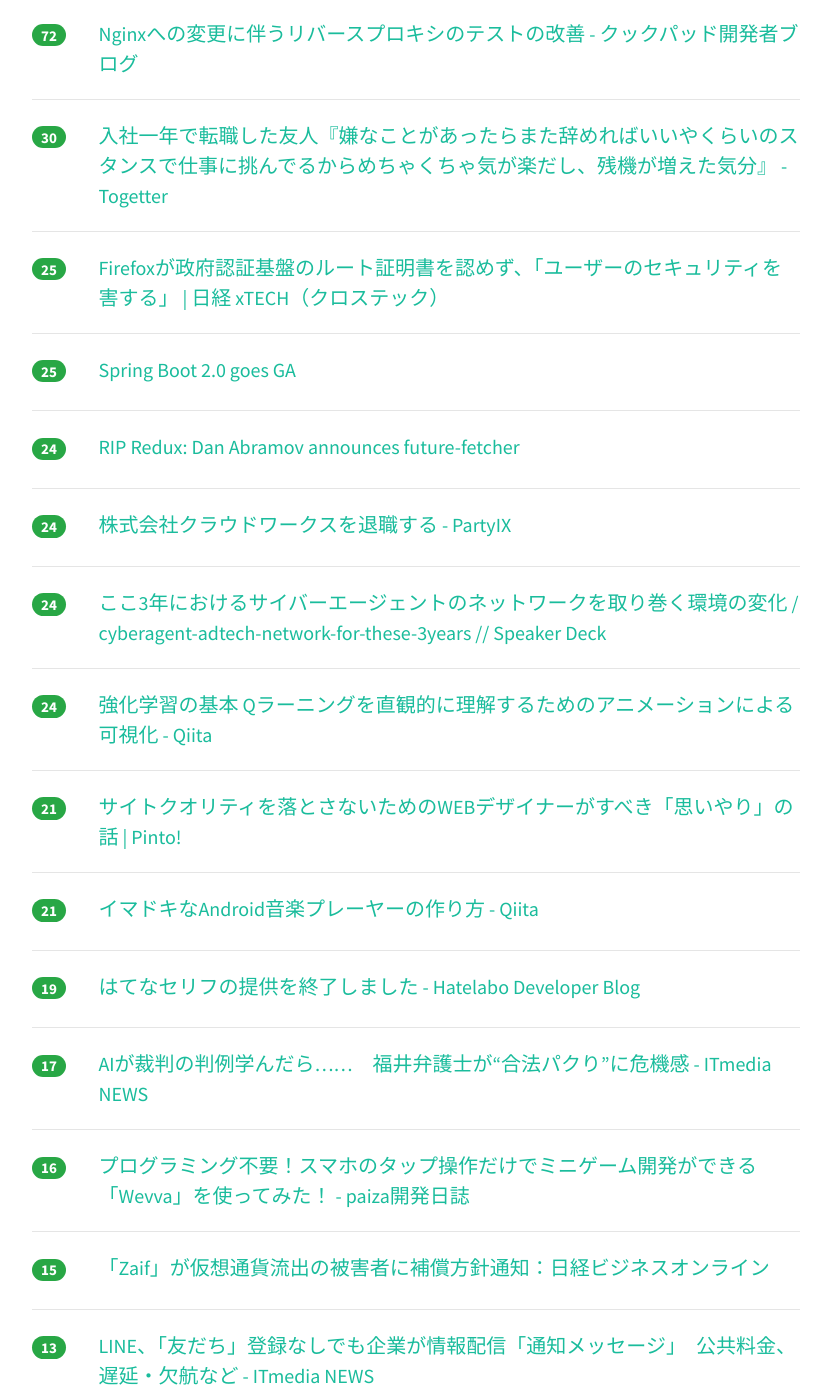
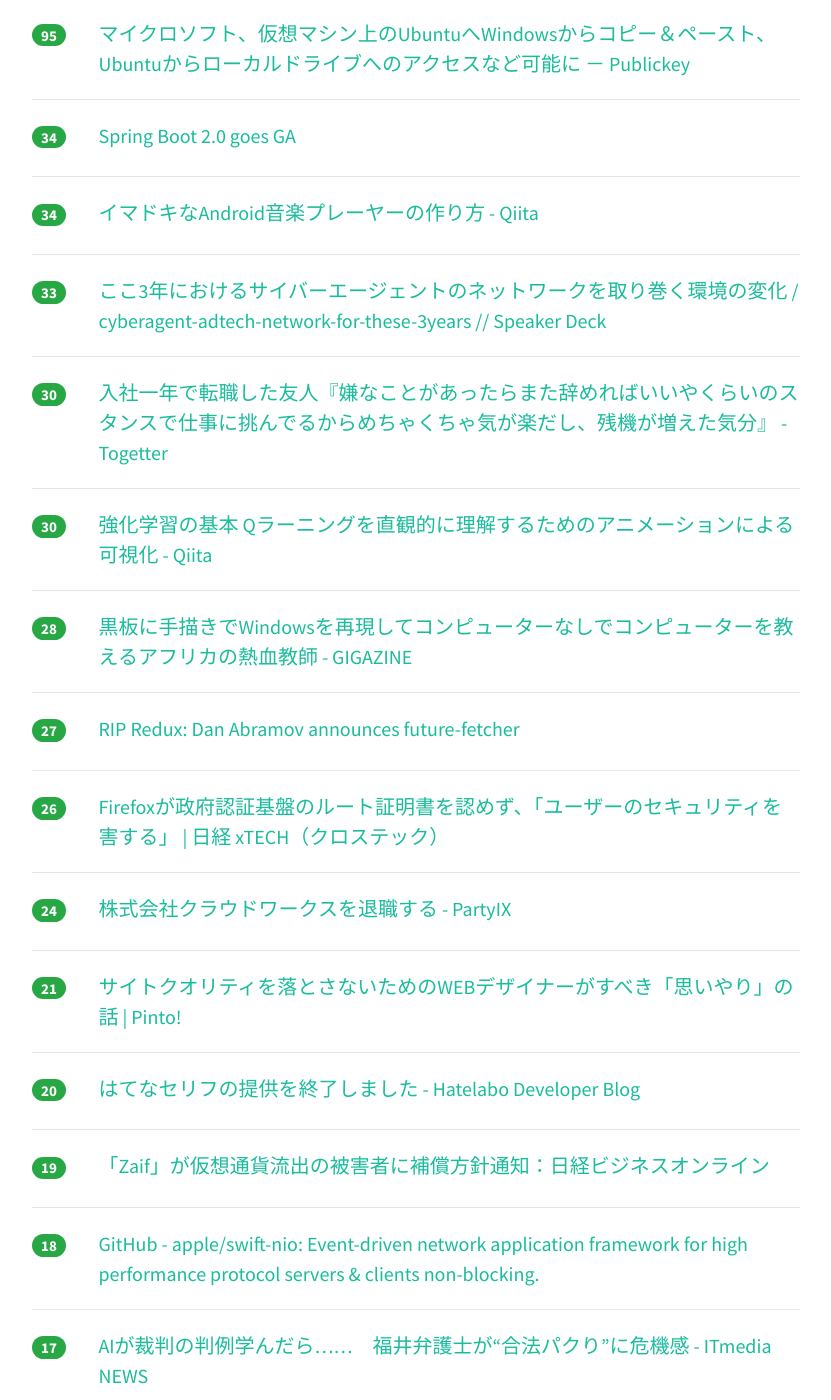
Before and after one commit to yatta47/hatena-matome-site, a Jekyll site: the page built from _posts/2018-03-02-hatena.md, in a window 1280 px wide and 1400 px high, scrolled down 556 px. Shown: the whole window, without its empty margins (224-1055 px from the left). Built offline with Jekyll 4.4.1, drawn with Linux system fonts in a browser that asks for light colours; nearby versions of some CDN libraries; some of the changed text lies outside the part shown.

Commit message:
Updated 2018-03-02

```diff
--- a/_posts/2018-03-02-hatena.md
+++ b/_posts/2018-03-02-hatena.md
@@ -1,24 +1,39 @@
 ---
 layout: post
 title:  "2018-03-02 はてぶIT"
-date:   2018-03-02 10:02:52
+date:   2018-03-02 11:02:40
 tags: [it-hotentry]
 ---
-18 件のデータあり
+24 件のデータあり
 
 <hr><div class="row">
-<div class="col-1"><span class="badge badge-pill badge-success h2">111</span></div>
+<div class="col-1"><span class="badge badge-pill badge-success h2">126</span></div>
 <div class="col-11"><a href='https://note.mu/mizchi/n/n53d0b34b25ac' target='_blank'>Flutter感想｜mizchi｜note</a></div>
 </div>
 <hr>
 <div class="row">
-<div class="col-1"><span class="badge badge-pill badge-success h2">86</span></div>
+<div class="col-1"><span class="badge badge-pill badge-success h2">104</span></div>
+<div class="col-11"><a href='http://techlife.cookpad.com/entry/2018/03/02/000000' target='_blank'>Nginxへの変更に伴うリバースプロキシのテストの改善 - クックパッド開発者ブログ</a></div>
+</div>
+<hr>
+<div class="row">
+<div class="col-1"><span class="badge badge-pill badge-success h2">95</span></div>
 <div class="col-11"><a href='http://www.publickey1.jp/blog/18/ubuntuwindowsubuntu.html' target='_blank'>マイクロソフト、仮想マシン上のUbuntuへWindowsからコピー＆ペースト、Ubuntuからローカルドライブへのアクセスなど可能に － Publickey</a></div>
 </div>
 <hr>
 <div class="row">
-<div class="col-1"><span class="badge badge-pill badge-success h2">72</span></div>
-<div class="col-11"><a href='http://techlife.cookpad.com/entry/2018/03/02/000000' target='_blank'>Nginxへの変更に伴うリバースプロキシのテストの改善 - クックパッド開発者ブログ</a></div>
+<div class="col-1"><span class="badge badge-pill badge-success h2">34</span></div>
+<div class="col-11"><a href='https://spring.io/blog/2018/03/01/spring-boot-2-0-goes-ga' target='_blank'>Spring Boot 2.0 goes GA</a></div>
+</div>
+<hr>
+<div class="row">
+<div class="col-1"><span class="badge badge-pill badge-success h2">34</span></div>
+<div class="col-11"><a href='https://qiita.com/siy1121/items/f01167186a6677c22435' target='_blank'>イマドキなAndroid音楽プレーヤーの作り方 - Qiita</a></div>
+</div>
+<hr>
+<div class="row">
+<div class="col-1"><span class="badge badge-pill badge-success h2">33</span></div>
+<div class="col-11"><a href='https://speakerdeck.com/komeiy/cyberagent-adtech-network-for-these-3years' target='_blank'>ここ3年におけるサイバーエージェントのネットワークを取り巻く環境の変化 / cyberagent-adtech-network-for-these-3years // Speaker Deck</a></div>
 </div>
 <hr>
 <div class="row">
@@ -27,18 +42,23 @@ tags: [it-hotentry]
 </div>
 <hr>
 <div class="row">
-<div class="col-1"><span class="badge badge-pill badge-success h2">25</span></div>
-<div class="col-11"><a href='http://tech.nikkeibp.co.jp/atcl/nxt/news/18/00296/' target='_blank'>Firefoxが政府認証基盤のルート証明書を認めず、「ユーザーのセキュリティを害する」 | 日経 xTECH（クロステック）</a></div>
+<div class="col-1"><span class="badge badge-pill badge-success h2">30</span></div>
+<div class="col-11"><a href='https://qiita.com/tomboyboy/items/fd12a82f0bbe79365438' target='_blank'>強化学習の基本 Qラーニングを直観的に理解するためのアニメーションによる可視化 - Qiita</a></div>
 </div>
 <hr>
 <div class="row">
-<div class="col-1"><span class="badge badge-pill badge-success h2">25</span></div>
-<div class="col-11"><a href='https://spring.io/blog/2018/03/01/spring-boot-2-0-goes-ga' target='_blank'>Spring Boot 2.0 goes GA</a></div>
+<div class="col-1"><span class="badge badge-pill badge-success h2">28</span></div>
+<div class="col-11"><a href='https://gigazine.net/news/20180301-windows-on-blackboard/' target='_blank'>黒板に手描きでWindowsを再現してコンピューターなしでコンピューターを教えるアフリカの熱血教師 - GIGAZINE</a></div>
 </div>
 <hr>
 <div class="row">
-<div class="col-1"><span class="badge badge-pill badge-success h2">24</span></div>
+<div class="col-1"><span class="badge badge-pill badge-success h2">27</span></div>
 <div class="col-11"><a href='https://react-etc.net/entry/rip-redux-dan-abramov-announces-future-fetcher' target='_blank'>RIP Redux: Dan Abramov announces future-fetcher</a></div>
+</div>
+<hr>
+<div class="row">
+<div class="col-1"><span class="badge badge-pill badge-success h2">26</span></div>
+<div class="col-11"><a href='http://tech.nikkeibp.co.jp/atcl/nxt/news/18/00296/' target='_blank'>Firefoxが政府認証基盤のルート証明書を認めず、「ユーザーのセキュリティを害する」 | 日経 xTECH（クロステック）</a></div>
 </div>
 <hr>
 <div class="row">
@@ -47,33 +67,33 @@ tags: [it-hotentry]
 </div>
 <hr>
 <div class="row">
-<div class="col-1"><span class="badge badge-pill badge-success h2">24</span></div>
-<div class="col-11"><a href='https://speakerdeck.com/komeiy/cyberagent-adtech-network-for-these-3years' target='_blank'>ここ3年におけるサイバーエージェントのネットワークを取り巻く環境の変化 / cyberagent-adtech-network-for-these-3years // Speaker Deck</a></div>
-</div>
-<hr>
-<div class="row">
-<div class="col-1"><span class="badge badge-pill badge-success h2">24</span></div>
-<div class="col-11"><a href='https://qiita.com/tomboyboy/items/fd12a82f0bbe79365438' target='_blank'>強化学習の基本 Qラーニングを直観的に理解するためのアニメーションによる可視化 - Qiita</a></div>
-</div>
-<hr>
-<div class="row">
 <div class="col-1"><span class="badge badge-pill badge-success h2">21</span></div>
 <div class="col-11"><a href='https://service.plan-b.co.jp/blog/creative/9935/' target='_blank'>サイトクオリティを落とさないためのWEBデザイナーがすべき「思いやり」の話 | Pinto!</a></div>
 </div>
 <hr>
 <div class="row">
-<div class="col-1"><span class="badge badge-pill badge-success h2">21</span></div>
-<div class="col-11"><a href='https://qiita.com/siy1121/items/f01167186a6677c22435' target='_blank'>イマドキなAndroid音楽プレーヤーの作り方 - Qiita</a></div>
+<div class="col-1"><span class="badge badge-pill badge-success h2">20</span></div>
+<div class="col-11"><a href='http://labo.hatenastaff.com/entry/serif-closed' target='_blank'>はてなセリフの提供を終了しました - Hatelabo Developer Blog</a></div>
 </div>
 <hr>
 <div class="row">
 <div class="col-1"><span class="badge badge-pill badge-success h2">19</span></div>
-<div class="col-11"><a href='http://labo.hatenastaff.com/entry/serif-closed' target='_blank'>はてなセリフの提供を終了しました - Hatelabo Developer Blog</a></div>
+<div class="col-11"><a href='http://business.nikkeibp.co.jp/atcl/report/15/110879/030100787/' target='_blank'>「Zaif」が仮想通貨流出の被害者に補償方針通知：日経ビジネスオンライン</a></div>
+</div>
+<hr>
+<div class="row">
+<div class="col-1"><span class="badge badge-pill badge-success h2">18</span></div>
+<div class="col-11"><a href='https://github.com/apple/swift-nio' target='_blank'>GitHub - apple/swift-nio: Event-driven network application framework for high performance protocol servers & clients non-blocking.</a></div>
 </div>
 <hr>
 <div class="row">
 <div class="col-1"><span class="badge badge-pill badge-success h2">17</span></div>
 <div class="col-11"><a href='http://www.itmedia.co.jp/news/articles/1803/01/news095.html' target='_blank'>AIが裁判の判例学んだら……　福井弁護士が“合法パクり”に危機感 - ITmedia NEWS</a></div>
+</div>
+<hr>
+<div class="row">
+<div class="col-1"><span class="badge badge-pill badge-success h2">17</span></div>
+<div class="col-11"><a href='http://www.itmedia.co.jp/news/articles/1803/01/news142.html' target='_blank'>LINE、「友だち」登録なしでも企業が情報配信「通知メッセージ」　公共料金、遅延・欠航など - ITmedia NEWS</a></div>
 </div>
 <hr>
 <div class="row">
@@ -83,16 +103,26 @@ tags: [it-hotentry]
 <hr>
 <div class="row">
 <div class="col-1"><span class="badge badge-pill badge-success h2">15</span></div>
-<div class="col-11"><a href='http://business.nikkeibp.co.jp/atcl/report/15/110879/030100787/' target='_blank'>「Zaif」が仮想通貨流出の被害者に補償方針通知：日経ビジネスオンライン</a></div>
+<div class="col-11"><a href='https://japan.cnet.com/article/35115483/' target='_blank'>LINE、「友だち」登録なしで電気料金や宅配時間をプッシュ通知へ - CNET Japan</a></div>
+</div>
+<hr>
+<div class="row">
+<div class="col-1"><span class="badge badge-pill badge-success h2">15</span></div>
+<div class="col-11"><a href='http://www.itmedia.co.jp/news/articles/1803/02/news058.html' target='_blank'>Dropbox、Googleとの提携で「G Suite」を年内統合へ - ITmedia NEWS</a></div>
+</div>
+<hr>
+<div class="row">
+<div class="col-1"><span class="badge badge-pill badge-success h2">15</span></div>
+<div class="col-11"><a href='https://ferret-plus.com/9676' target='_blank'>簡単すぎてびっくり！CSSグリッドをレスポンシブデザインに活用するための詳細手順を紹介｜ferret [フェレット]</a></div>
 </div>
 <hr>
 <div class="row">
 <div class="col-1"><span class="badge badge-pill badge-success h2">13</span></div>
-<div class="col-11"><a href='http://www.itmedia.co.jp/news/articles/1803/01/news142.html' target='_blank'>LINE、「友だち」登録なしでも企業が情報配信「通知メッセージ」　公共料金、遅延・欠航など - ITmedia NEWS</a></div>
+<div class="col-11"><a href='http://panora.tokyo/54578/' target='_blank'>「マジ魔笛」と話す女子高生バッハなど、多数の新人が生まれた「第1回 VTuberハッカソン」詳細レポ – PANORA</a></div>
 </div>
 <hr>
 <div class="row">
-<div class="col-1"><span class="badge badge-pill badge-success h2">8</span></div>
-<div class="col-11"><a href='https://japan.cnet.com/article/35115483/' target='_blank'>LINE、「友だち」登録なしで電気料金や宅配時間をプッシュ通知へ - CNET Japan</a></div>
+<div class="col-1"><span class="badge badge-pill badge-success h2">10</span></div>
+<div class="col-11"><a href='http://www.itmedia.co.jp/news/articles/1803/02/news052.html' target='_blank'>Twitter、「会話の健全性」を測る指標を公募　悪用への迅速で公正な対処を目指し - ITmedia NEWS</a></div>
 </div>
 <hr>
```
